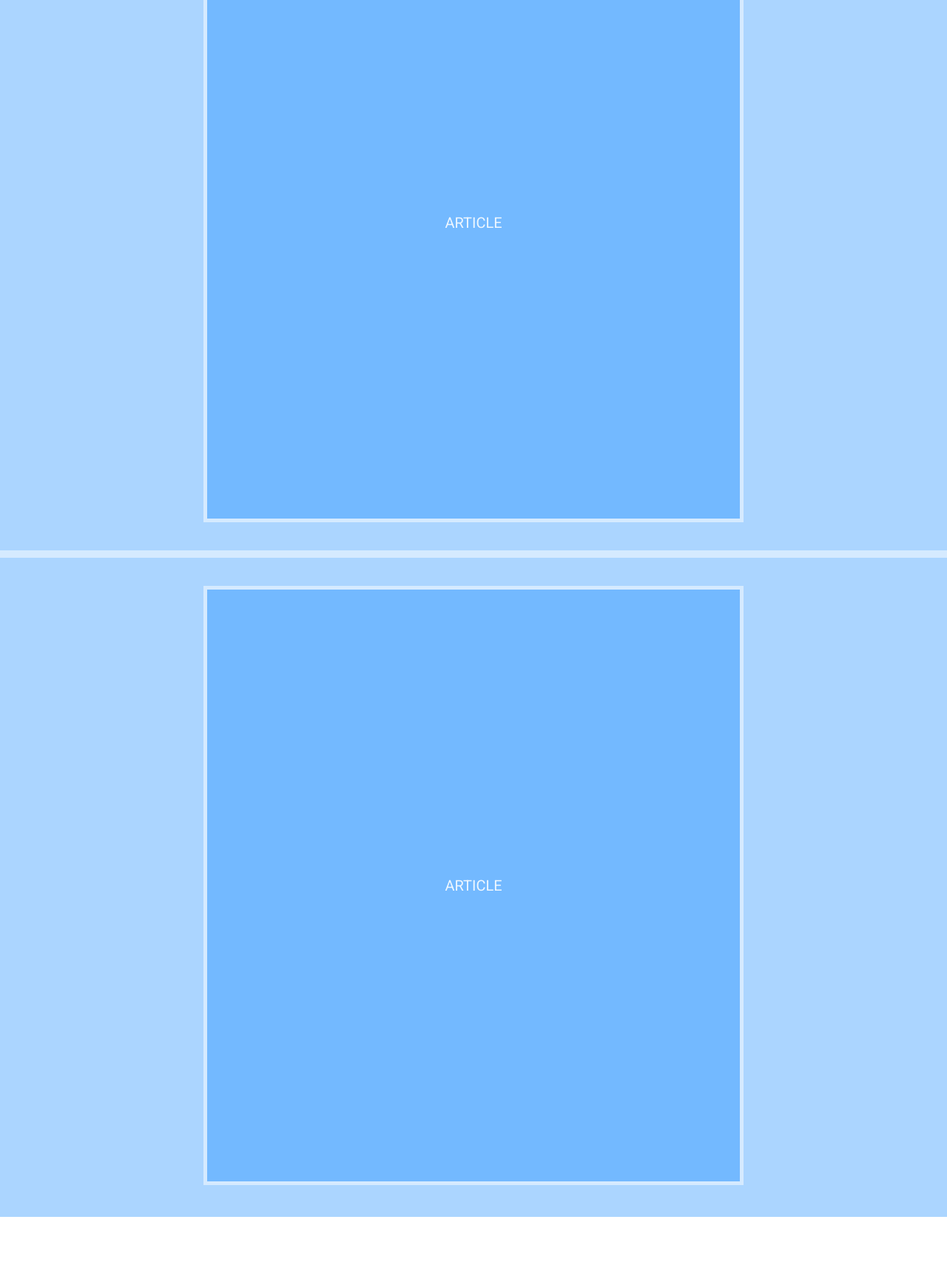
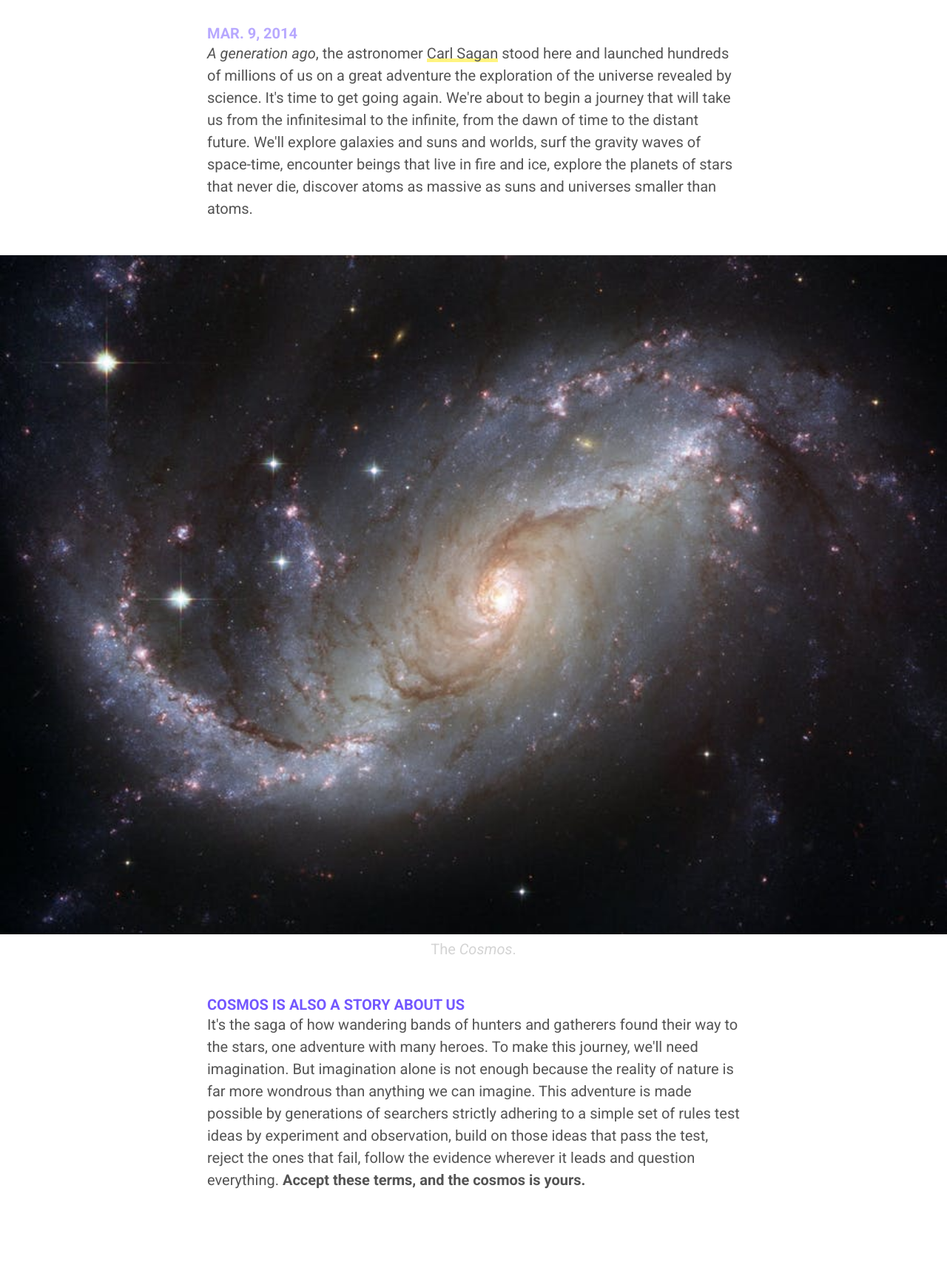
Before and after one commit to alsahid1993/Blog, a plain HTML site: page index.html in a window 1280 px wide. Shown: the part 147-1853 px from the top of the page at 74% size. Before the commit the page ends 1792 px from the top, so only its background shows below. Drawn offline with Linux system fonts and the light colour scheme; files that its build step writes are made by us from their sources.

Commit message:
First Commit

```diff
--- /dev/null
+++ b/article-text.css
@@ -0,0 +1,13 @@
+h2, p { margin-bottom: 2.4rem; }
+
+h1           { font: 700 2.0rem/1.2 "Roboto"; color: hsl(000, 000%, 33%); }
+h2           { font: 400 1.5rem/1.2 "Roboto"; color: hsl(000, 000%, 83%); }
+time         { font: 700 1.0rem/1.2 "Roboto"; color: hsl(250, 100%, 83%); }
+h3           { font: 700 1.0rem/1.2 "Roboto"; color: hsl(250, 100%, 67%); }
+p            { font: 400 1.0rem/1.5 "Roboto"; color: hsl(000, 000%, 33%); }
+figcaption p    { font: 400 1.0rem/1.5 "Roboto"; color: hsl(000, 000%, 83%); }
+
+a { box-shadow: inset 0 -0.25em hsl(55, 100%, 75%); }
+
+@media (max-width: 8.5in) { :root { font-size: 18px; } }
+@media (max-width: 5.0in) { :root { font-size: 16px; } }
--- a/index.html
+++ b/index.html
@@ -2,37 +2,43 @@
 <html>
 	<head>
 		<meta charset="UTF-8">
-		<title>hello, world!</title>
+		<title>World!</title>
 		<meta name="viewport" content="width=device-width, initial-scale=1">
 		<link rel="stylesheet" href="https://fonts.googleapis.com/css?family=Roboto:400,400i,500,500i,700,700i,900,900i">
         <link rel="stylesheet" href="styles/reset.css">
-        <link rel="stylesheet" href="styles/debug.css">
-		<style>
-
-article{
-    display: grid;
-    grid-template-columns: 1fr 0.5in[start] 7.5in[end] 0.5in 1fr;
-
-    height: 100vh;;
-
-    padding: 0.5in 0;
-}
-
-article * { grid-column: start/end;}
-
-@media (max-width: 8.5in){
-    article {grid-template-columns: 1fr 5%[start] 90% [end] 5% 1fr;
-}
-}
-
+        <link rel="stylesheet" href="styles/-debug.css">
+		<link rel="stylesheet" href="styles/article.css">
+		<link rel="stylesheet" href="styles/article-figure.css">
+		<link rel="stylesheet" href="styles/article-text.css">
+        <style>
         </style>
 	</head>
     <body>
-		<article>
-			<p class = "debug-center">ARTICLE</p>
-        </article>
-        <article>
-			<p class = "debug-center">ARTICLE</p>
+        <article id="the-cosmos">
+			<h1><a href="#the-cosmos">The <em>Cosmos</em> is all there is</a></h1>
+			<h2>Or ever was, or ever will be</h2>
+
+			<time datetime="03-09-2014">MAR. 9, 2014</time>
+			<p>
+				<em>A generation ago</em>, the astronomer <a href="https://en.wikipedia.org/wiki/carl_sagan">Carl Sagan</a> stood here and launched hundreds of millions of us on a great adventure the exploration of the universe revealed by science.
+				It's time to get going again.
+				We're about to begin a journey that will take us from the infinitesimal to the infinite, from the dawn of time to the distant future.
+				We'll explore galaxies and suns and worlds, surf the gravity waves of space-time, encounter beings that live in fire and ice, explore the planets of stars that never die, discover atoms as massive as suns and universes smaller than atoms.
+			</p>
+
+			<figure class="size-4">
+				<img src="img/galaxy.jpg">
+			</figure>
+			<figcaption><p>The <em>Cosmos</em>.</p></figcaption>
+
+			<h3>COSMOS IS ALSO A STORY ABOUT US</h3>
+			<p>
+				It's the saga of how wandering bands of hunters and gatherers found their way to the stars, one adventure with many heroes.
+				To make this journey, we'll need imagination.
+				But imagination alone is not enough because the reality of nature is far more wondrous than anything we can imagine.
+				This adventure is made possible by generations of searchers strictly adhering to a simple set of rules test ideas by experiment and observation, build on those ideas that pass the test, reject the ones that fail, follow the evidence wherever it leads and question everything.
+				<strong>Accept these terms, and the cosmos is yours.</strong>
+			</p>
 		</article>
     </body>
 </html>
--- /dev/null
+++ b/styles/article-figure.css
@@ -0,0 +1,11 @@
+.size-1 { grid-column: 4 / 5; }
+.size-2 { grid-column: 3 / 6; }
+.size-3 { grid-column: 2 / 7; }
+.size-4 { grid-column: 1 / 8; }
+
+.size-1 img, .size-2 img, .size-3 img, .size-4 img  { width: 100%; }
+
+figcaption {
+	display:         flex;
+	justify-content: center;
+}
--- /dev/null
+++ b/styles/article.css
@@ -0,0 +1,13 @@
+article{
+    display: grid;
+    grid-template-columns: 1fr 0.5in [start] 1.25in 5in 1.25in [end] 0.5in 1fr;
+
+    padding: 0.5in 0;
+}
+
+article * { grid-column: start/end;}
+
+@media (max-width: 8.5in){
+    article {grid-template-columns: 1fr 5% [start] 15% 60 15% [end] 5% 1fr;
+}
+}
```
Also changed, not shown: styles/debug.css (+4 -4 lines), styles/reset.css (+7 -7 lines), img/galaxy.jpg (added), img/galaxy2.jpg (added), img/galaxy3.jpg (added), img/galaxy4.jpg (added).
